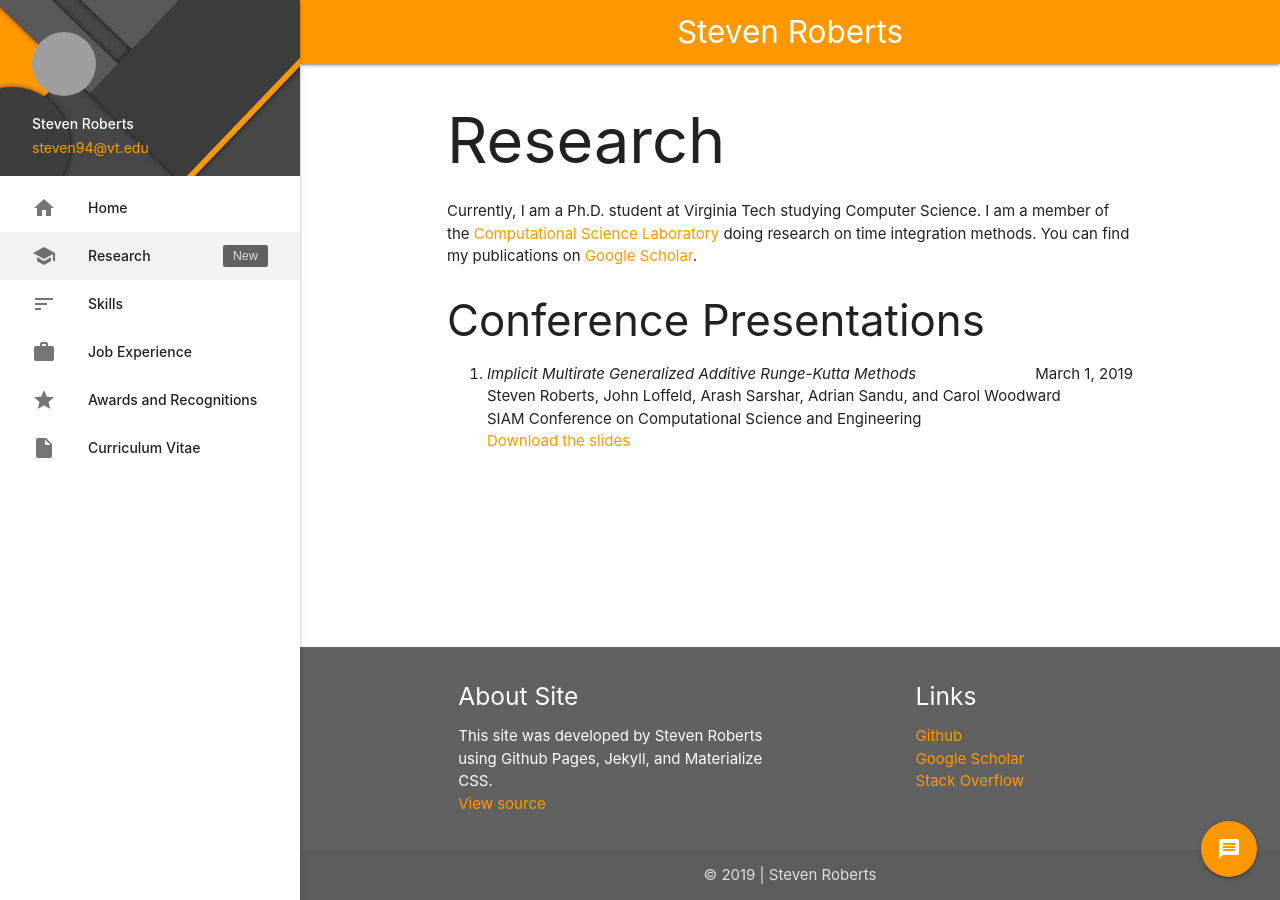
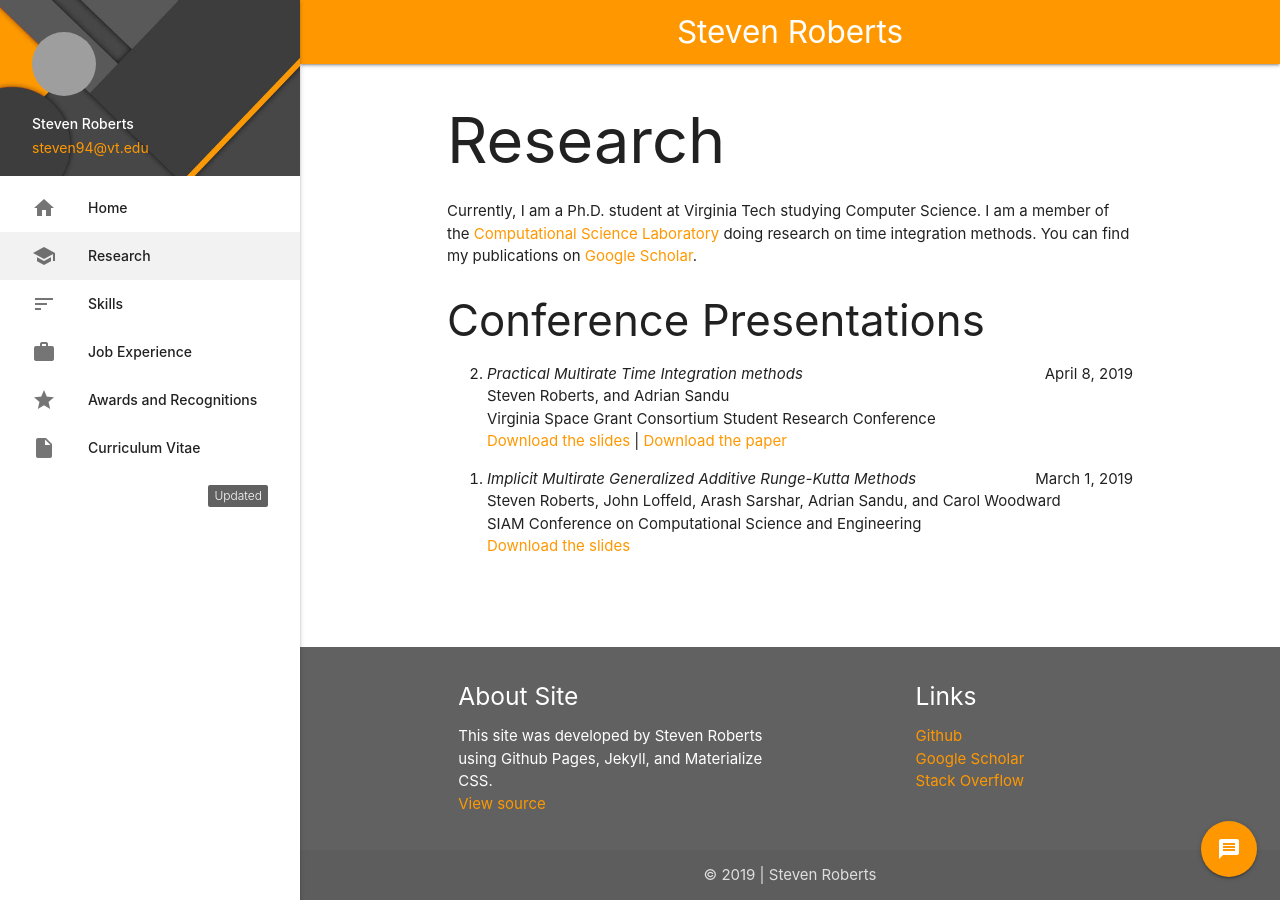
Before and after one commit to Steven-Roberts/Steven-Roberts.github.io, a Jekyll site: the page built from research.md, in a window 1280 px wide. Built offline with Jekyll 4.4.1, drawn with Linux system fonts in a browser that asks for light colours; grey boxes are pictures that could not be loaded.

Commit message:
Add new conference

```diff
--- a/_config.yml
+++ b/_config.yml
@@ -6,6 +6,7 @@ extra-menu-items:
       priority: 50
       icon: insert_drive_file
       url: /assets/doc/cv.pdf
+      badge: Updated
 
 links:
     Github: https://github.com/Steven-Roberts
--- a/_includes/conferences.html
+++ b/_includes/conferences.html
@@ -1,6 +1,7 @@
-<ol reversed>
+<ol reversed class="browser-default">
     {% for conference in include.conferences %}
     <li>
+        <p>
             <i>
                 {{ conference.title }}
             </i>
@@ -15,6 +16,13 @@
             <a href="{{ conference.slides }}">
                 Download the slides
             </a>
+
+            {% if conference.paper %}
+                | <a href="{{ conference.paper }}">
+                    Download the paper
+                </a>
+            {% endif %}
+        </p>
     </li>
     {% endfor %}
 </ol>
--- a/index.html
+++ b/index.html
@@ -6,8 +6,8 @@ icon: home
 styles:
     - href: /assets/css/index.css
 scripts:
-    - src: https://cdnjs.cloudflare.com/ajax/libs/typed.js/2.0.9/typed.min.js
-      integrity: sha256-GoaMrUoEIL6dw8RzblEYTqd9wb9JwAtI+EM8dKoGziU=
+    - src: https://cdnjs.cloudflare.com/ajax/libs/typed.js/2.0.10/typed.min.js
+      integrity: sha256-F6VRM94CIE3Kv2zkAtbzlViDfZ3HMaIgusIcFBPIjiU=
       crossorigin: anonymous
     - src: /assets/js/index.js
 ---
--- a/research.md
+++ b/research.md
@@ -3,8 +3,14 @@ layout: article
 title: Research
 priority: 90
 icon: school
-badge: New
 conferences:
+    - title: Practical Multirate Time Integration methods
+      authors: Steven Roberts, and Adrian Sandu
+      presentation: Virginia Space Grant Consortium Student Research Conference
+      date: April 8, 2019
+      slides: /assets/doc/presentations/practical_multirate.pdf
+      paper: /assets/doc/papers/VSGC_report.pdf
+
     - title: Implicit Multirate Generalized Additive Runge-Kutta Methods
       authors: Steven Roberts, John Loffeld, Arash Sarshar, Adrian Sandu, and Carol Woodward
       presentation: SIAM Conference on Computational Science and Engineering
```
Also changed, not shown: Gemfile.lock, 2 other files. Lines whose indentation alone changed are shown as unchanged.
